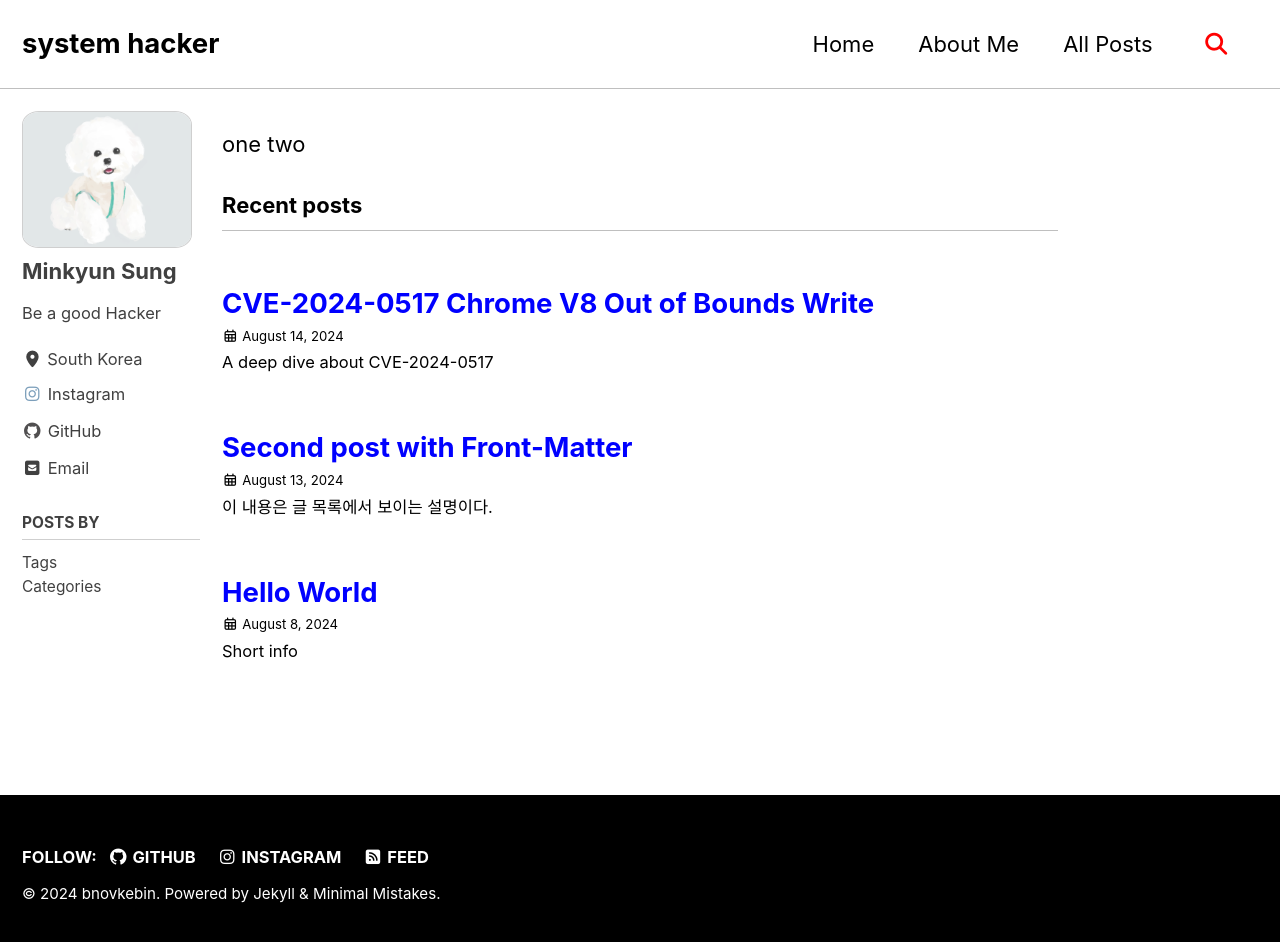
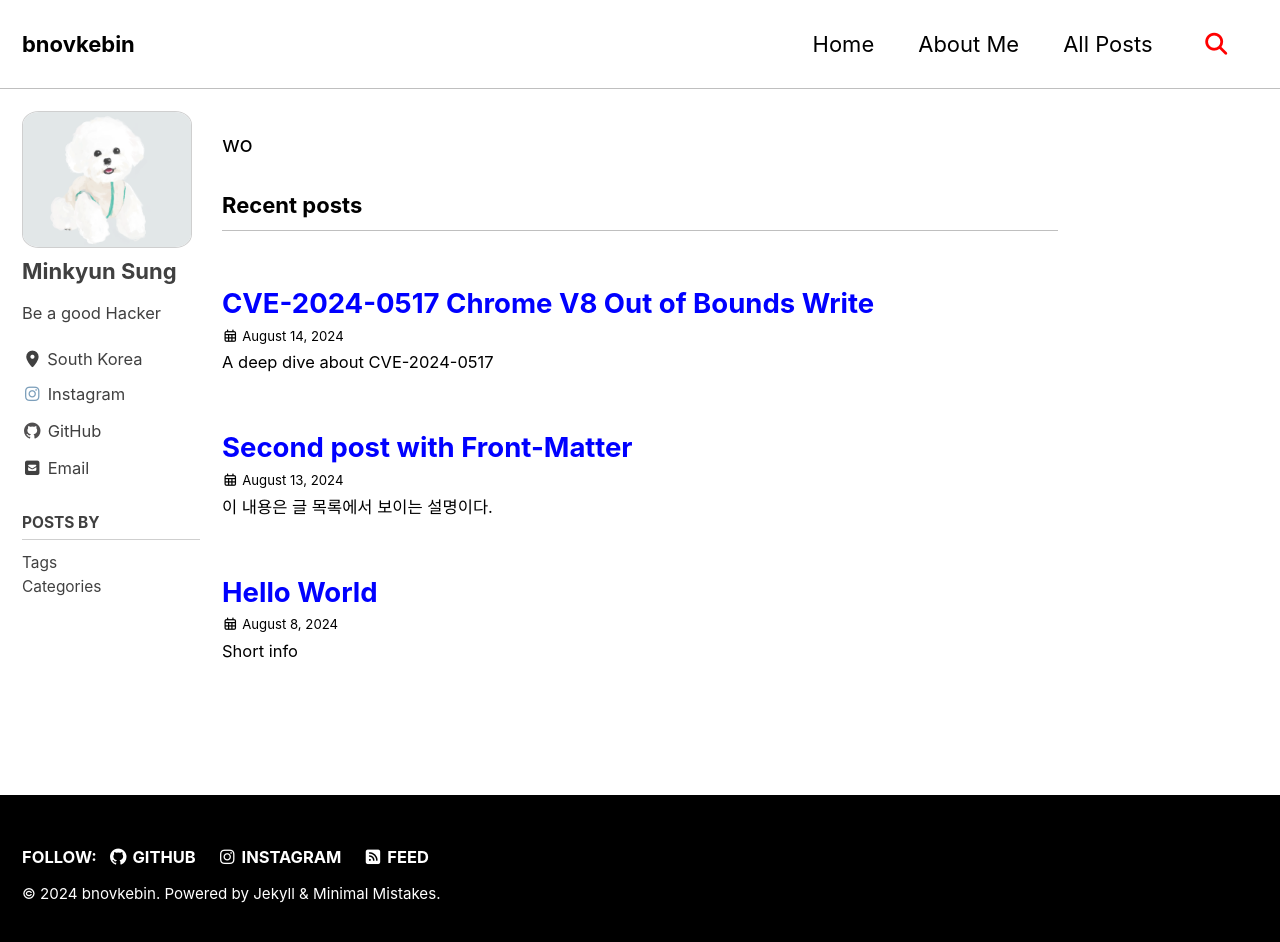
Before and after one commit to bnovkebin/bnovkebin.github.io, a Jekyll site: the page built from index.html, in a window 1280 px wide and 950 px high. Shown: the top 942 px of the window. Built offline with Jekyll 4.4.1, drawn with Linux system fonts in a browser that asks for light colours; cached includes are drawn as plain includes; the list of posts is cut into pages by our own code.

Commit message:
20240815

```diff
--- a/_config.yml
+++ b/_config.yml
@@ -18,16 +18,16 @@ minimal_mistakes_skin    : "contrast" # "air", "aqua", "contrast", "dark", "dirt
 locale                   : "en-US"
 rtl                      : # true, false (default) # turns direction of the page into right to left for RTL languages
 title                    : "bnovkebin"
-title_separator          : "-"
-subtitle                 : "system hacker" # site tagline that appears below site title in masthead
+title_separator          :
+subtitle                 :  # site tagline that appears below site title in masthead
 name                     : "Minkyun Sung"
-description              : ""
+description              : "Be a good hacker"
 url                      : "https://bnovkebin.github.io" # the base hostname & protocol for your site e.g. "https://mmistakes.github.io"
 baseurl                  :  # the subpath of your site, e.g. "/blog"
 repository               : bnovkebin/bnovkebin.github.io # GitHub username/repo-name e.g. "mmistakes/minimal-mistakes"
 teaser                   : # path of fallback teaser image, e.g. "/assets/images/500x300.png"
 logo                     : # path of logo image to display in the masthead, e.g. "/assets/images/88x88.png"
-masthead_title           : " " # overrides the website title displayed in the masthead, use " " for no title
+masthead_title           : "bnovkebin" # overrides the website title displayed in the masthead, use " " for no title
 breadcrumbs              : # true, false (default)
 words_per_minute         : 200
 enable_copy_code_button  : # true, false (default)
--- a/index.html
+++ b/index.html
@@ -5,9 +5,8 @@ sidebar:
   nav: docs
 
 subtitle: "Nosce Te Ipsum"
-description: "Be a good Hacker"
 use-site-title: true
 ---
 
 
-one two
+wo
```
Also changed, not shown: 2 other files.
